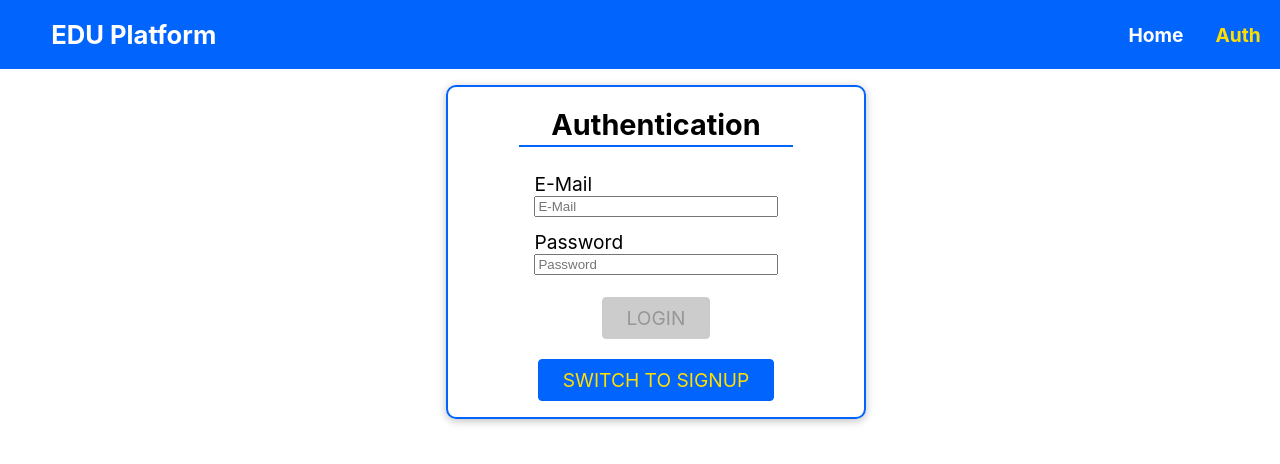
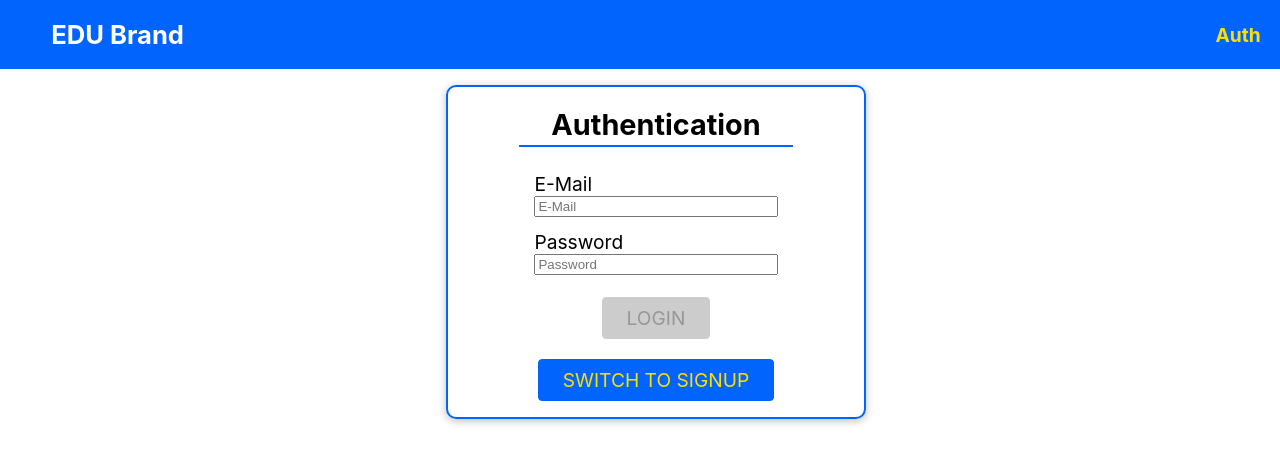
Before and after one commit to erkjbro/edu-platform, a React (Create React App) app in the folder client/: page /auth in a window 1280 px wide. Shown: the top 464 px of the page. Built offline with nearby package versions, Linux system fonts and the light colour scheme.

Commit message:
updating navbar links

```diff
--- a/client/src/components/site/navbar/navbar.tsx
+++ b/client/src/components/site/navbar/navbar.tsx
@@ -43,20 +43,9 @@ const Navbar = () => {
   return (
     <nav className='navbar'>
       <NavLink to='/' className='navbar__brand'>
-        EDU Platform
+        EDU Brand
       </NavLink>
-      <ul>
-        <li>
-          <NavLink exact activeClassName={'active'} to='/'>
-            {token
-              ? userRole === 'admin'
-                ? 'Admin Console'
-                : 'Dashboard'
-              : 'Home'}
-          </NavLink>
-        </li>
-        {authLinks}
-      </ul>
+      <ul>{authLinks}</ul>
     </nav>
   );
 };
```
